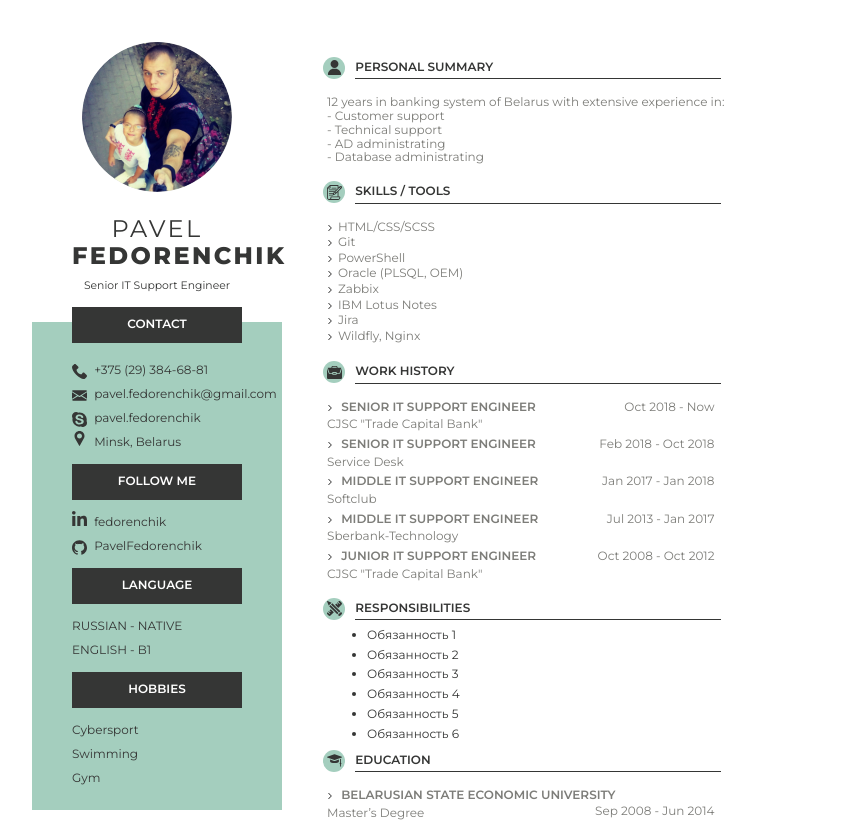
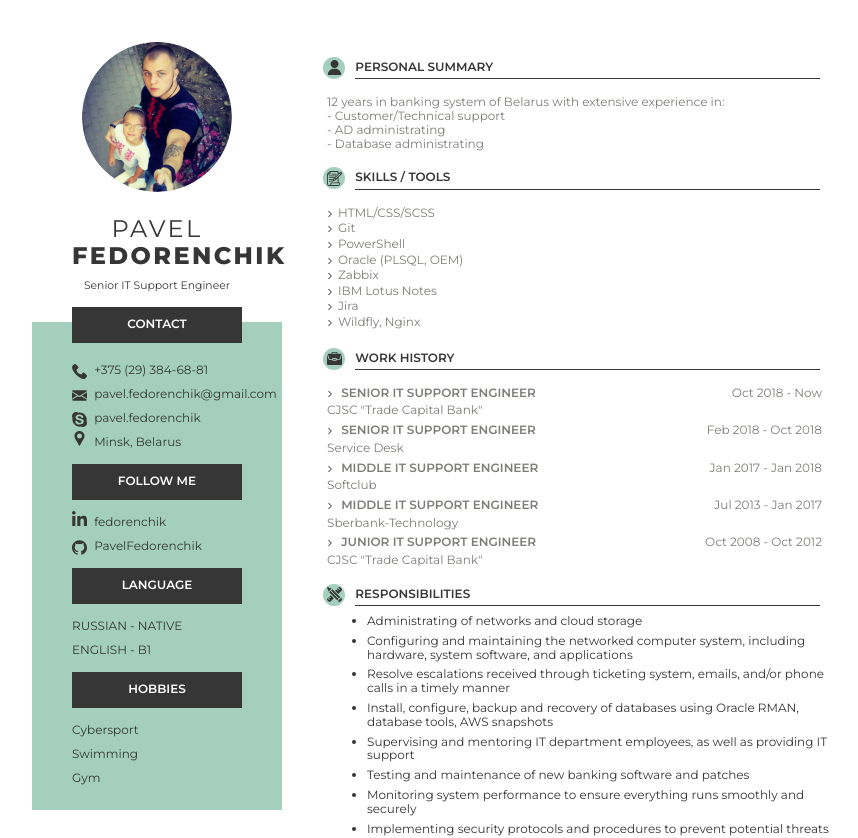
Before and after one commit to PavelFedorenchik/cv, a plain HTML site: page index.html in a window 1280 px wide. Shown: the top 838 px of the page, without its empty margins (208-1066 px from the left). Drawn offline with Linux system fonts and the light colour scheme.

Commit message:
Update index.html

```diff
--- a/index.html
+++ b/index.html
@@ -88,8 +88,7 @@
         </h3>
         <div class="article__text">
           12 years in banking system of Belarus with extensive experience in:<br />
-         - Customer support<br />
-         - Technical support<br />
+         - Customer/Technical support<br />
          - AD administrating<br />
          - Database administrating
         </div>
@@ -155,12 +154,15 @@
           Responsibilities
         </h3>
         <ul>
-          <li><div class="article__about">Обязанность 1</div></li>
-          <li><div class="article__about">Обязанность 2</div></li>
-          <li><div class="article__about">Обязанность 3</div></li>
-          <li><div class="article__about">Обязанность 4</div></li>
-          <li><div class="article__about">Обязанность 5</div></li>
-          <li><div class="article__about">Обязанность 6</div></li>
+          <li><div class="article__about">Administrating of networks and cloud storage</div></li>
+          <li><div class="article__about">Configuring and maintaining the networked computer system, including hardware, system software, and applications</div></li>
+          <li><div class="article__about">Resolve escalations received through ticketing system, emails, and/or phone calls in a timely manner</div></li>
+          <li><div class="article__about">Install, configure, backup and recovery of databases using Oracle RMAN, database tools, AWS snapshots</div></li>
+          <li><div class="article__about">Supervising and mentoring IT department employees, as well as providing IT support</div></li>
+          <li><div class="article__about">Testing and maintenance of new banking software and patches</div></li>
+          <li><div class="article__about">Monitoring system performance to ensure everything runs smoothly and securely</div></li>
+          <li><div class="article__about">Implementing security protocols and procedures to prevent potential threats</div></li>
+
         </ul>
       </article>
       <article class="article">
```
